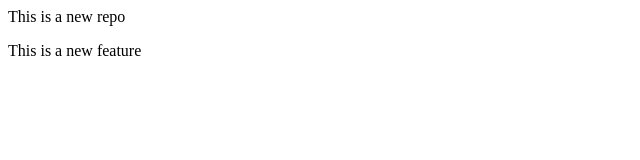
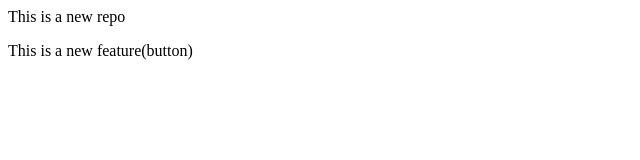
Before and after one commit to sans2203/localrepo, a plain HTML site: page index.html in a window 1280 px wide. Shown: the full height of the page, 0-640 px from the left. Drawn offline with Linux system fonts and the light colour scheme.

```diff
--- a/index.html
+++ b/index.html
@@ -1,2 +1,2 @@
 <p>This is a new repo</p>
-<p>This is a new feature</p>
+<p>This is a new feature(button)<p>
```
